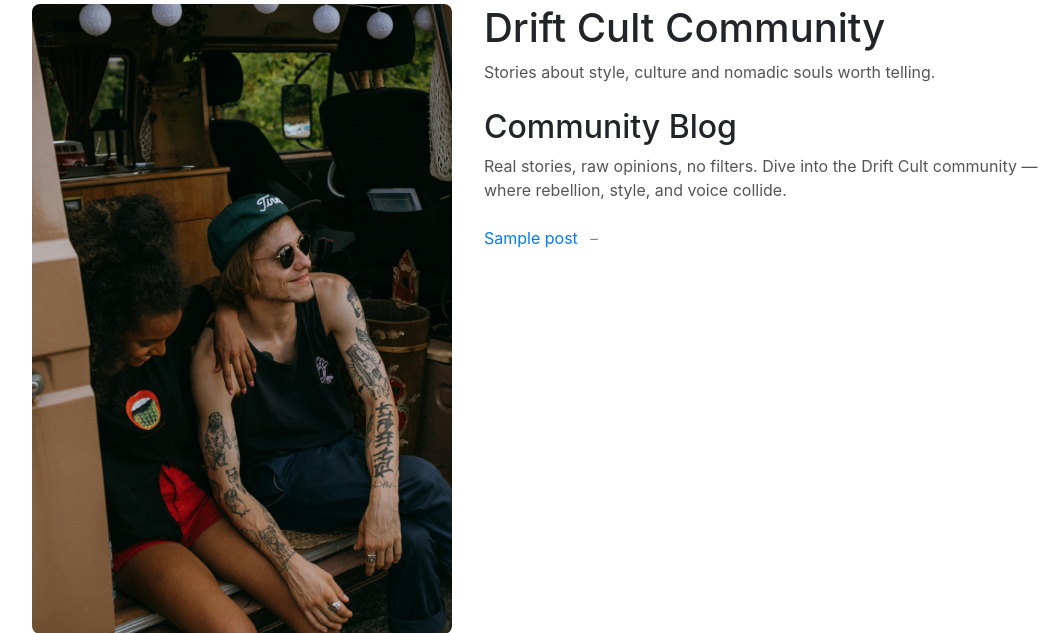
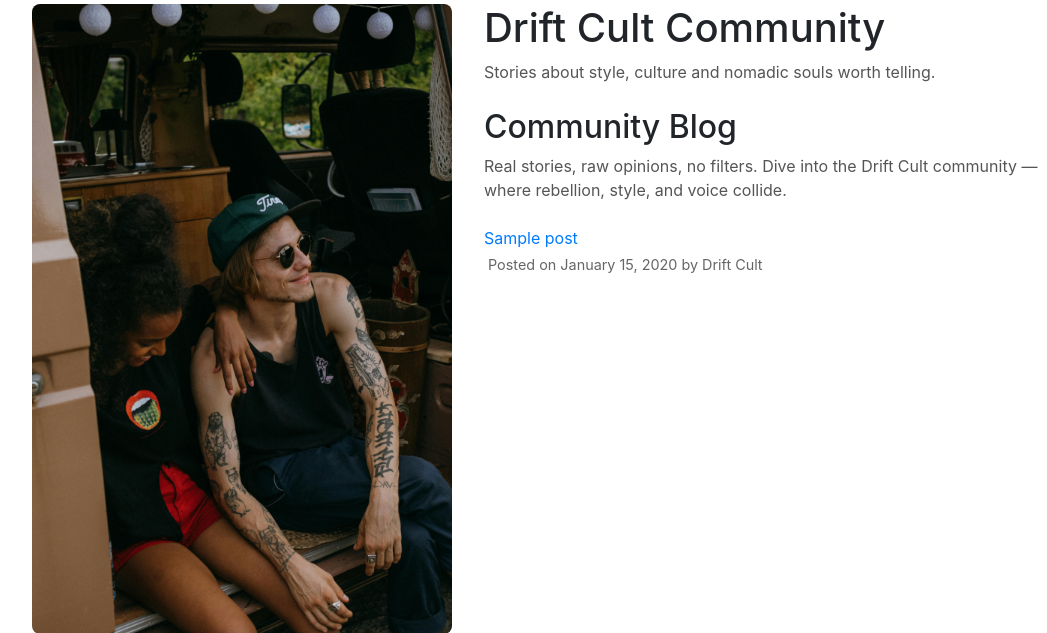
Before and after one commit to Maxcode0101/drift_cult, a Django app: page /community/ in a window 1280 px wide. Shown: the part 140-773 px from the top of the page, without its empty margins (82-1129 px from the left). Run offline with Django 4.2, Linux system fonts and the light colour scheme; tables that the repository leaves empty hold one stand-in row (values such as "Sample post").

Commit message:
Add post date and author info to community blog list

```diff
--- a/community/templates/community/community_list.html
+++ b/community/templates/community/community_list.html
@@ -21,14 +21,15 @@
 
     <ul class="blog-list">
       {% for post in posts %}
-        <li>
+        <li class="blog-post-item">
           <a href="{{ post.get_absolute_url }}">{{ post.title }}</a>
-          <span class="blog-date">– {{ post.published_date }}</span>
+          <p class="blog-meta">Posted on {{ post.created_at|date:"F j, Y" }} by Drift Cult</p>
         </li>
       {% empty %}
         <li>No posts yet — be the first to shake things up.</li>
       {% endfor %}
     </ul>
+
   </div>
 </div>
 {% endblock %}
--- a/static/css/community.css
+++ b/static/css/community.css
@@ -110,3 +110,14 @@
     margin-left: 0.5rem;
     font-size: 0.95rem;
   }
+
+  .blog-post-item {
+    margin-bottom: 1.5rem;
+  }
+
+  .blog-meta {
+    font-size: 0.9rem;
+    color: #666;
+    margin-top: 0.25rem;
+    margin-left: 0.25rem;
+  }
```
